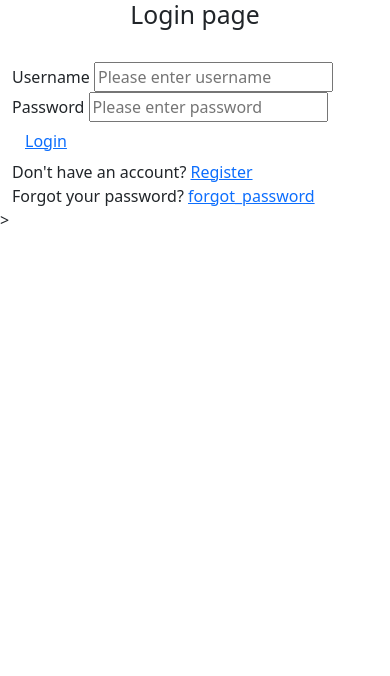
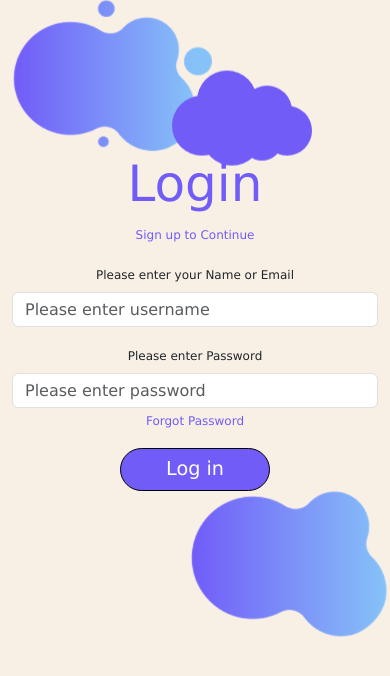
Before and after one commit to Rebecca115/CITS-5505-group-work, a Flask app: page /user/login in a window 390 px wide. Shown: the top 676 px of the page. Run offline with Flask 3, Linux system fonts and the light colour scheme; parts of the project's set-up code (start-up, migrations or seed data) failed here and were passed over; some libraries are stand-ins or nearby versions.

Commit message:
version 1.adjust

```diff
--- a/user/templates/login.html
+++ b/user/templates/login.html
@@ -1,52 +1,60 @@
-{% extends 'base.html' %}
-{% from 'form_errors.html' import form_field_errors %}
-{% block title %}Login{% endblock %}
+<!DOCTYPE html>
+<html lang="en">
+<head>
+  <meta charset="UTF-8">
+  <meta name="viewport" content="width=device-width, initial-scale=1.0">
+  <title>Login</title>
+  <link href="https://cdn.jsdelivr.net/npm/bootstrap@5.3.0-alpha1/dist/css/bootstrap.min.css" rel="stylesheet">
+  <link rel="stylesheet" href="/static/style_1.css">
+</head>
+<body>
+  <div class="container">
+    <img src="/static/Picture1.png" alt="left_decoration">
+    <div id="cloud"></div>
 
-{% block layout %}
-    <div class="container">
-        <div class="row">
-            <div class="col-md-6 col-md-offset-3">
+    <div class="row">
+      <div class="col-md-6 offset-md-3">
+        <div class="text-center">
+          <div id="central_from">
+            <div id="login">
+              <h1 class="text-center">Login</h1>
+              <p class="text-center"> <a href="{{ url_for('user.register') }}">Sign up to Continue</a> </p>
+              <div>
+                {% for error in form.username.errors %}
+                  <p class="text-center text-danger">[{{ error }}]</p>
+                {% endfor %}
+              </div>
+              <form class="login-form" method="POST" action="{{ url_for('user.login') }}">
+                {{ form.csrf_token }}
 
-
-                <div class="login-header">
-                    <h2 class="title text-center">Login page</h2>
+                <div class="mb-3">
+                  <label for="username" class="form-label">Please enter your Name or Email</label>
+                  {{ form.username(class="form-control", id="username") }}
                 </div>
 
-                <div>
-                    {% for error in form.username.errors %}
-                        <span style="color: red;">[{{ error }}]</span>
-                    {% endfor %}
-                    <br>
+                <div class="mb-3">
+                  <label for="password" class="form-label">Please enter Password</label>
+                  {{ form.password(class="form-control", id="password") }}
+                  <div class="text-center">
+                    <a href="{{ url_for('user.forget_password') }}">Forgot Password</a>
+                  </div>
                 </div>
 
-                <form class="login-form box-wrap" method="POST"
-                      action="{{ url_for('user.login') }}">
-                    {#        <input type="hidden" name="next" value="{{ next_url|d('') }}">#}
-                    {{ form.csrf_token }}
+                <button type="submit" class="btn btn-primary btn-block" id="loginbutton">
+                  Log in
+                </button>
+              </form>
+            </div>
+          </div>
+        </div>
+      </div>
+    </div>
+  </div>
+  <img src="/static/Picture2.png" alt="right_decoration" style="float: right;">
 
-
-                    <div class="form-group">
-                        <label for="username">Username</label>
-                        {{ form.username }}
-                    </div>
-                    <div class="form-group">
-                        <label for="password">Password</label>
-                        {{ form.password }}
-                    </div>
-                    <div class="form-group">
-                        <button type="submit" class="btn btn-link">Login</button>
-                    </div>
-
-                </form>
-                <div>
-                    Don't have an account? <a href="{{ url_for('user.register') }}">Register</a>
-                </div>
-
-                <div>
-                    Forgot your password? <a href="{{ url_for('user.forgot_password') }}">forgot_password</a>
-                </div>
-
-            </div>
-        </div>
-    </div>
-{% endblock %}
+  <script src="https://cdn.jsdelivr.net/npm/@popperjs/core@2.11.6/dist/umd/popper.min.js"></script>
+  <script src="https://cdn.jsdelivr.net/npm/bootstrap@5.3.0-alpha1/dist/js/bootstrap.min.js"></script>
+  <!-- partial -->
+  <script src="script.js"></script>
+</body>
+</html>
```
Also changed, not shown: firstpage/forget_password.html (deleted, +0 -49 lines), firstpage/login.html (deleted, +0 -60 lines), user/templates/forget_password.html (+44 -25 lines), user/templates/register.html (deleted, +0 -60 lines), static/Picture1.png (renamed from firstpage/Picture1.png), static/Picture2.png (renamed from firstpage/Picture2.png), static/style_1.css (renamed from firstpage/style_1.css), static/style_2.css (renamed from firstpage/style_2.css), user/templates/creat.html (renamed from firstpage/creat.html).
